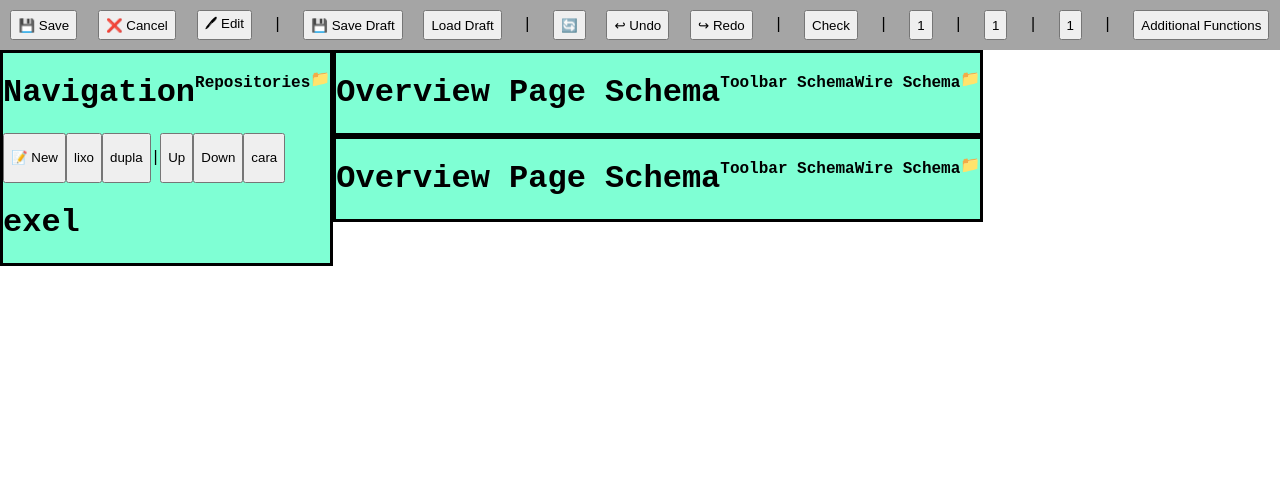
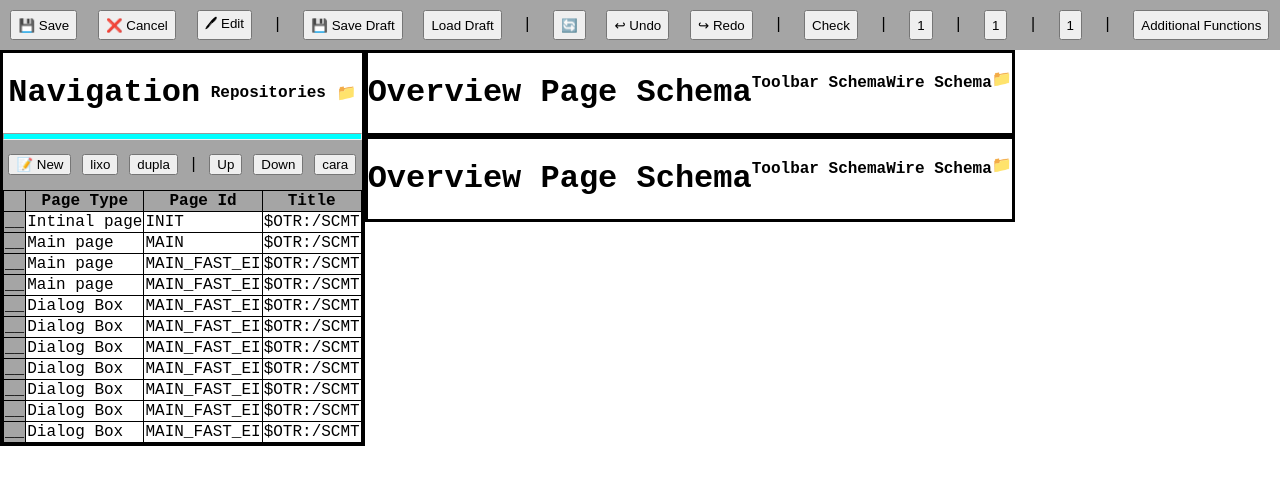
Before and after one commit to pdrlbueno/sap, a plain HTML site: page index.html in a window 1280 px wide. Drawn offline with Linux system fonts and the light colour scheme.

Commit message:
upt - terminado a parte da Navegacion

```diff
--- a/index.html
+++ b/index.html
@@ -35,12 +35,13 @@
 
     <div class="flex">
         <div class="box">
-            <div class="flex">
+            <div class="flex2">
                 <h1>Navigation</h1>
                 <h4>Repositories</h4>
                 <p>📁</p>
             </div>
-            <div class="flex">
+            <hr>
+            <div class="flex2" style="background-color:rgb(165, 165, 165) ; ;">
                 <button>📝 New</button>
                 <button>lixo</button>
                 <button>dupla</button>
@@ -49,7 +50,82 @@
                 <button>Down</button>
                 <button>cara</button>
             </div>
-            <h1>exel</h1>
+            <table>
+                <tr>
+                  <th class="color_table"></th>
+                  <th class="color_table">Page Type</th>
+                  <th class="color_table">Page Id</th>
+                  <th class="color_table">Title</th>
+                </tr>
+                <tr>
+                    <td class="color_table">__</td>
+                    <td>Intinal page</td>
+                    <td>INIT</td>
+                    <td>$OTR:/SCMT</td>
+                </tr>
+                <tr>
+                    <td class="color_table">__</td>
+                    <td>Main page</td>
+                    <td>MAIN</td>
+                    <td>$OTR:/SCMT</td>
+                </tr>
+                <tr>
+                    <td class="color_table">__</td>
+                    <td>Main page</td>
+                    <td>MAIN_FAST_EI</td>
+                    <td>$OTR:/SCMT</td>
+                </tr>
+                <tr>
+                    <td class="color_table">__</td>
+                    <td>Main page</td>
+                    <td>MAIN_FAST_EI</td>
+                    <td>$OTR:/SCMT</td>
+                </tr>
+                <tr>
+                    <td class="color_table">__</td>
+                    <td>Dialog Box</td>
+                    <td>MAIN_FAST_EI</td>
+                    <td>$OTR:/SCMT</td>
+                </tr>
+                <tr>
+                    <td class="color_table">__</td>
+                    <td>Dialog Box</td>
+                    <td>MAIN_FAST_EI</td>
+                    <td>$OTR:/SCMT</td>
+                </tr>
+                <tr>
+                    <td class="color_table">__</td>
+                    <td>Dialog Box</td>
+                    <td>MAIN_FAST_EI</td>
+                    <td>$OTR:/SCMT</td>
+                </tr>
+                <tr>
+                    <td class="color_table">__</td>
+                    <td>Dialog Box</td>
+                    <td>MAIN_FAST_EI</td>
+                    <td>$OTR:/SCMT</td>
+                </tr>
+                <tr>
+                    <td class="color_table">__</td>
+                    <td>Dialog Box</td>
+                    <td>MAIN_FAST_EI</td>
+                    <td>$OTR:/SCMT</td>
+                </tr>
+                <tr>
+                    <td class="color_table">__</td>
+                    <td>Dialog Box</td>
+                    <td>MAIN_FAST_EI</td>
+                    <td>$OTR:/SCMT</td>
+                </tr>
+                <tr>
+                    <td class="color_table">__</td>
+                    <td>Dialog Box</td>
+                    <td>MAIN_FAST_EI</td>
+                    <td>$OTR:/SCMT</td>
+                </tr>
+
+
+            </table>
 
         </div>
         <div>
@@ -60,6 +136,7 @@
                     <h4>Wire Schema</h4>
                     <p>📁</p>
                 </div>
+
 
             </div>
             <div class="box">
--- a/style.css
+++ b/style.css
@@ -14,11 +14,15 @@
 }
 .flex{
     display: flex;
+}
+.flex2{
+    display: flex;
 
-
+    justify-content: space-around;
+    align-items: center;
 }
 .box{
-    background-color:aquamarine ;
+    background-color:white;
     border-style: solid;
 
 }
@@ -26,3 +30,15 @@ body{
     margin: 0%;
     font-family: 'Courier New', Courier, monospace;
 }
+.color_table{
+    background-color:rgb(165, 165, 165) ;
+}
+table , th , td{
+    border-collapse: collapse;
+    border: 1px solid ;
+}
+hr{
+    margin: 0%;
+    height: 5;
+    background-color: aqua;
+}
```
